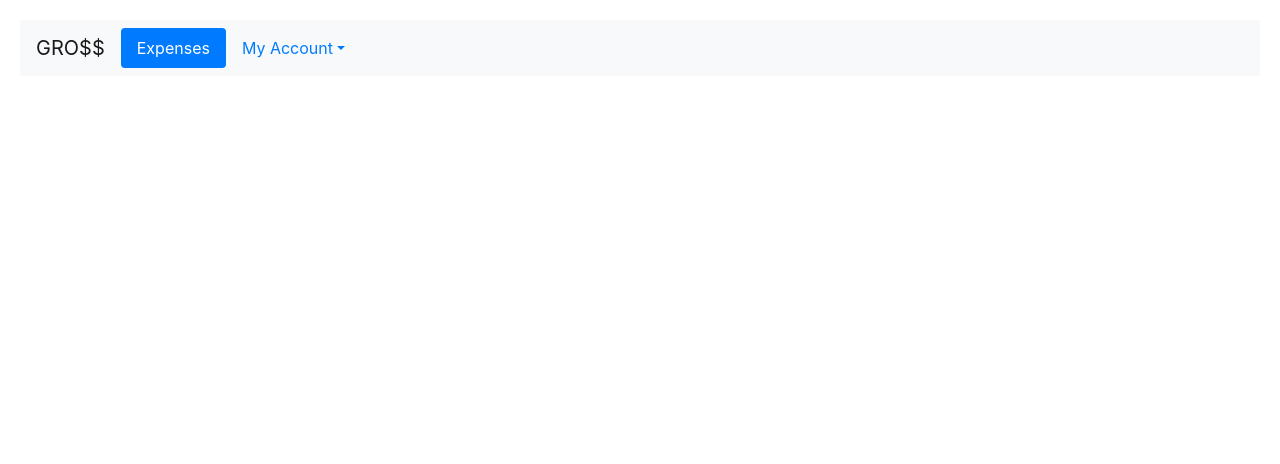
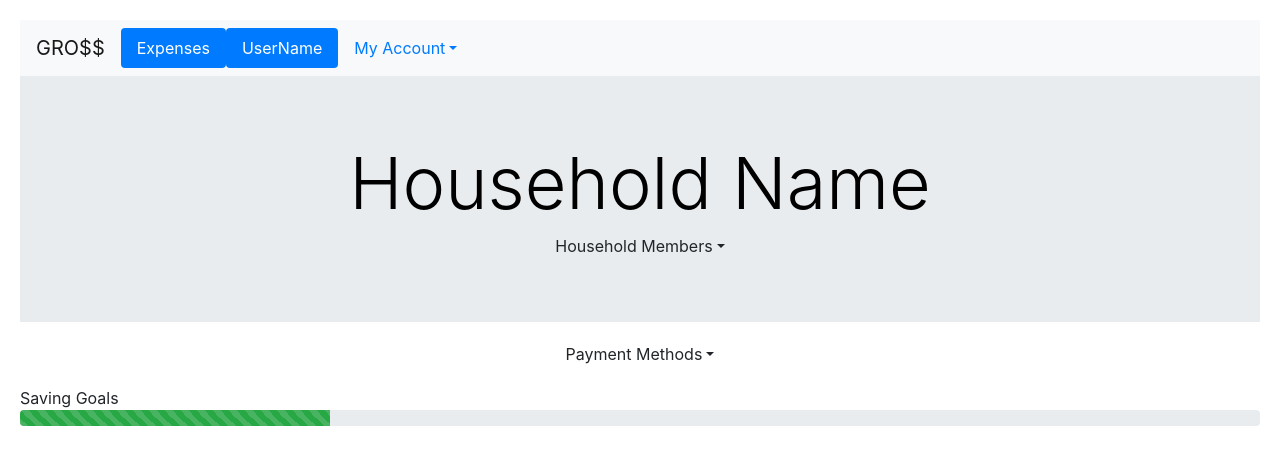
Before and after one commit to DEdouard22/Gross, a React (Create React App) app in the folder client/: page /user in a window 1280 px wide. Shown: the top 464 px of the page. Built offline with nearby package versions, Linux system fonts and the light colour scheme.

Commit message:
user account component added

```diff
--- a/client/src/App.css
+++ b/client/src/App.css
@@ -9,8 +9,8 @@
 
 .App-header {
   background-color: F7F8F9;
-  height: 150px;
-  padding: 20px;
+  height: 76px;
+  padding: 20px 20px 0px 20px;
   color: black;
 }
 
--- a/client/src/App.js
+++ b/client/src/App.js
@@ -5,6 +5,7 @@ import './App.css';
 import GrossNavbar from './GrossNavbar.js';
 import Expenses from './Expenses.js'
 import { Link, Route, Switch } from 'react-router-dom';
+import UserAccount from './UserAccount.js';
 
 class App extends Component {
   render() {
@@ -16,6 +17,9 @@ class App extends Component {
         <Switch>
             <Route path="/expenses" component={Expenses} />
         </Switch>
+        <Switch>
+            <Route path="/user" component={UserAccount} />
+        </Switch>
         <p className="App-intro">
         </p>
       </div>
--- a/client/src/GrossNavbar.js
+++ b/client/src/GrossNavbar.js
@@ -40,6 +40,9 @@ class GrossNavbar extends Component {
                             <NavItem>
                                 <NavLink tag={ Link } to="/expenses" active>Expenses</NavLink>
                             </NavItem>
+                            <NavItem>
+                                <NavLink tag={ Link } to="/user" active>UserName</NavLink>
+                            </NavItem>
                             <Dropdown nav isOpen={this.state.dropdownOpen} toggle={this.toggle}>
                                 <DropdownToggle nav caret>
                                     My Account
--- /dev/null
+++ b/client/src/UserAccount.css
@@ -0,0 +1,15 @@
+h1 {
+    color: black;
+}
+
+.jumbotron {
+    margin: auto 20px;
+}
+
+.goals {
+    margin: 0px 20px;
+}
+
+.payment {
+    margin: 20px;
+}
--- /dev/null
+++ b/client/src/UserAccount.js
@@ -0,0 +1,73 @@
+import React, { Component } from 'react';
+import { Jumbotron, Container, Dropdown, DropdownMenu, DropdownToggle, Progress } from 'reactstrap';
+import './UserAccount.css';
+
+class UserAccount extends Component {
+    constructor(props) {
+        super(props);
+
+        this.toggleHousehold = this.toggleHousehold.bind(this);
+        this.togglePayment = this.togglePayment.bind(this);
+        this.state = {
+            dropdownOpenHouse: false,
+            dropdownOpenPay: false
+        };
+    }
+
+    togglePayment() {
+        this.setState({
+            dropdownOpenPay: !this.state.dropdownOpenPay
+        });
+    }
+
+    toggleHousehold() {
+        this.setState({
+            dropdownOpenHouse: !this.state.dropdownOpenHouse
+        });
+    }
+
+    render() {
+        return(
+            <div>
+                <Jumbotron className="jumbotron" fluid>
+                    <Container fluid>
+                        <h1 className="display-3">Household Name</h1>
+                        <Dropdown isOpen={this.state.dropdownOpenHouse} toggle={this.toggleHousehold}>
+                        <DropdownToggle caret
+                            tag="span"
+                            onClick={this.toggle}
+                            data-toggle="dropdown"
+                            aria-expanded={this.state.dropdownOpenHouse}>
+                            Household Members
+                        </DropdownToggle>
+                            <DropdownMenu>
+                                <div onClick={this.toggleHousehold}>Household User 1</div>
+                                <div onClick={this.toggleHousehold}>Household User 2</div>
+                            </DropdownMenu>
+                        </Dropdown>
+                    </Container>
+                </Jumbotron>
+                <Dropdown isOpen={this.state.dropdownOpenPay} toggle={this.togglePayment}>
+                <div className="payment">
+                    <DropdownToggle caret
+                        tag="span"
+                        onClick={this.togglePayment}
+                        data-toggle="dropdown"
+                        aria-expanded={this.state.dropdownOpenPay}>
+                        Payment Methods
+                    </DropdownToggle>
+                </div>
+                    <DropdownMenu>
+                        <div onClick={this.togglePayment}>Card option 1</div>
+                        <div onClick={this.togglePayment}>Card option 2</div>
+                    </DropdownMenu>
+                </Dropdown>
+                    <div className="goals text-left">Saving Goals
+                        <Progress animated color="success" value="25"/>
+                    </div>
+            </div>
+        )
+    }
+};
+
+export default UserAccount;
```
Also changed, not shown: 2 other files (tests, documents, lock files or other folders).
